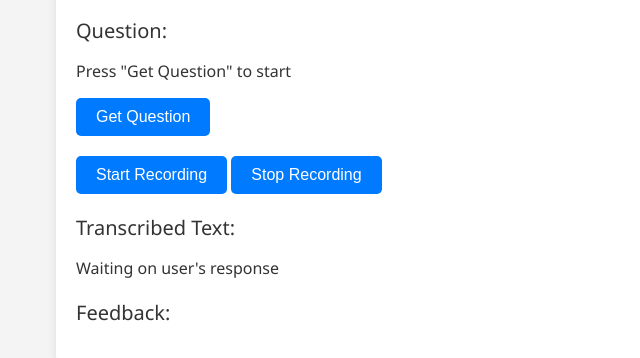
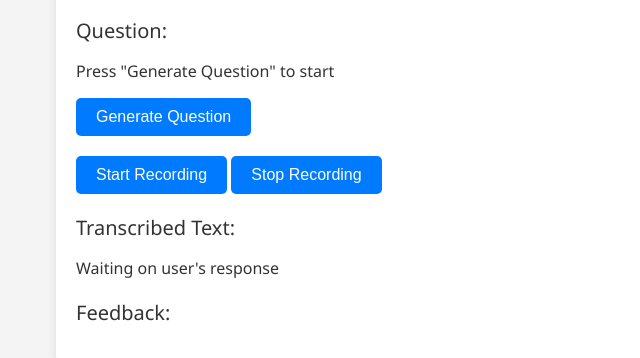
Before and after one commit to EspinasXC/Interview-AI-Bot, a website: page public/index.html in a window 1280 px wide. Shown: the part 104-462 px from the top of the page, without its empty margins (164-804 px from the left). Drawn offline with Linux system fonts and the light colour scheme.

Commit message:
Changed get question to generate question

```diff
--- a/public/index.html
+++ b/public/index.html
@@ -55,8 +55,8 @@
         <div class="header">AI Interview Bot</div>
         <div class="question">
             <div class="section-header">Question:</div>
-            <p id="questionText">Press "Get Question" to start</p>
-            <button onclick="getQuestion()">Get Question</button>
+            <p id="questionText">Press "Generate Question" to start</p>
+            <button onclick="getQuestion()">Generate Question</button>
             <img src="loading.gif" class="loading-gif" id="loadingQuestion"/>
         </div>
         <div class="recording-section">
```
